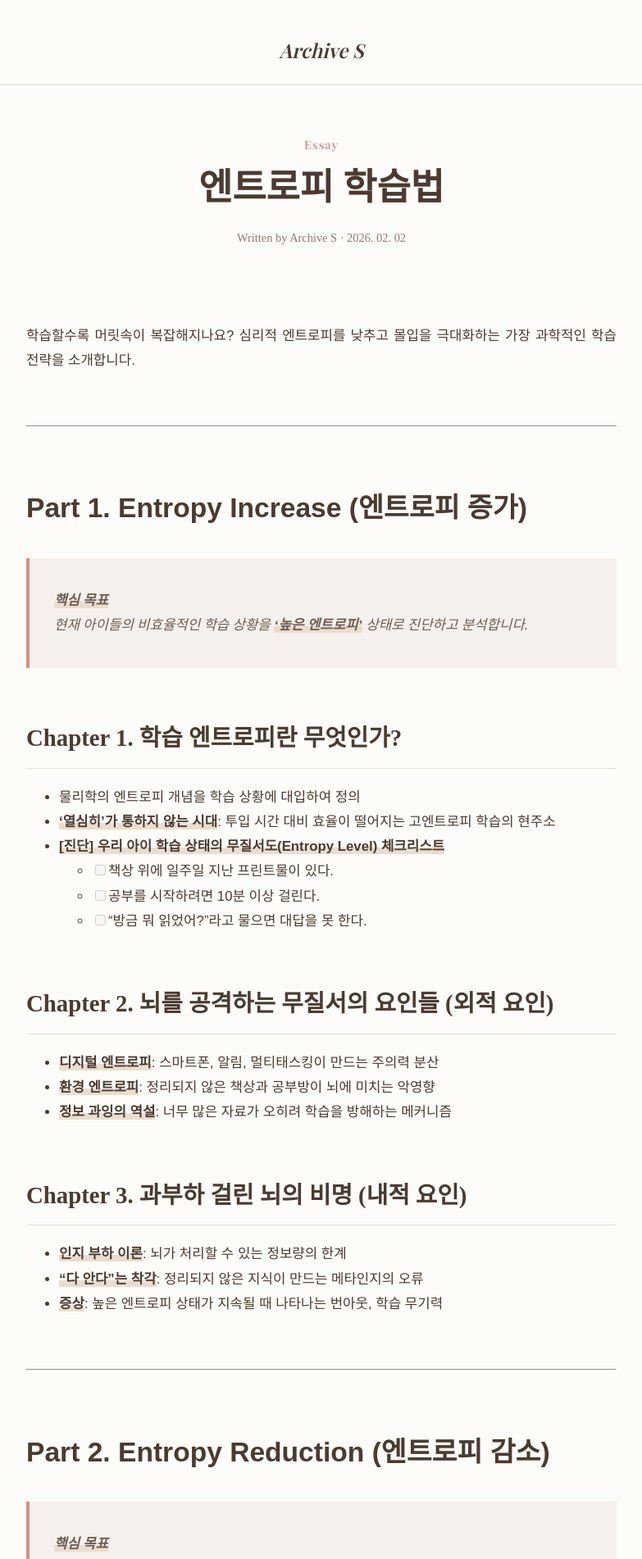
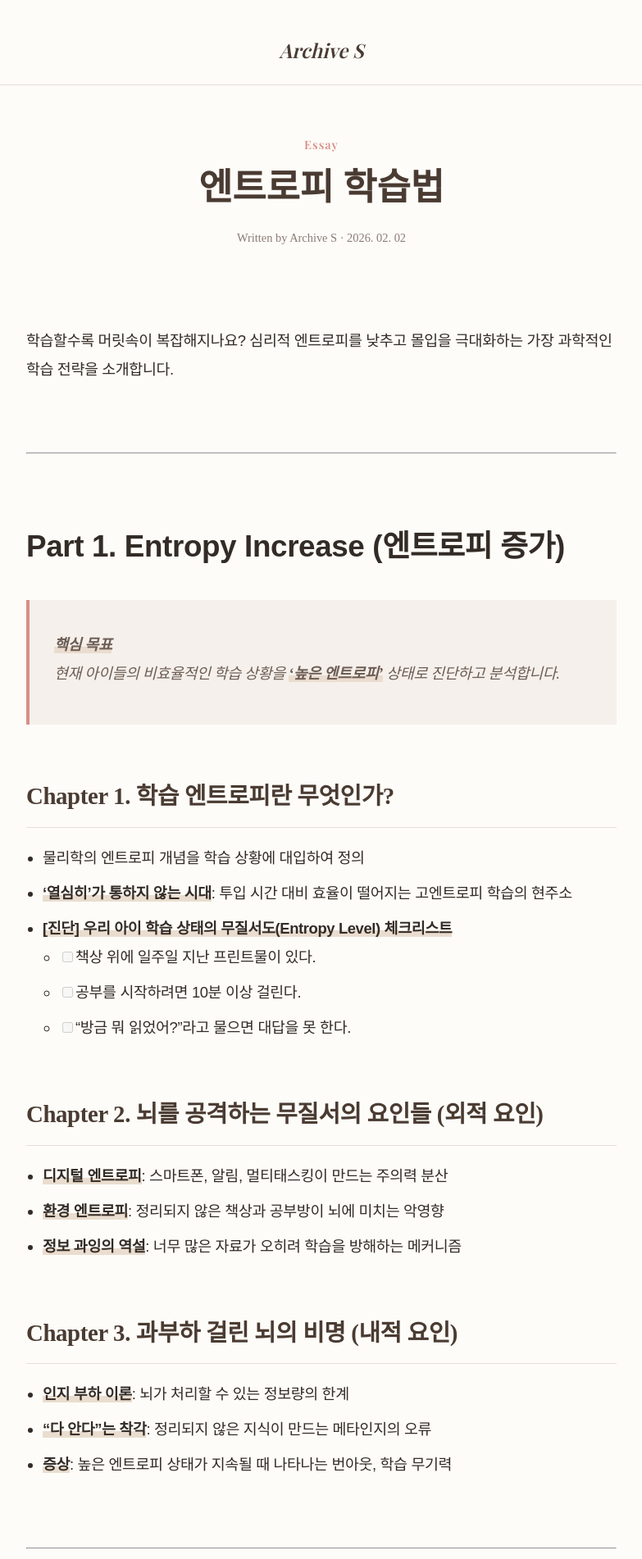
Before and after one commit to somath-edu/somath-edu.github.io, a Jekyll site: the page built from entropy.md, in a window 1280 px wide. Shown: the top 1902 px of the page at 82% size, without its empty margins (248-1031 px from the left). Built offline with Jekyll 4.4.1, drawn with Linux system fonts in a browser that asks for light colours; some web fonts are replaced.

Commit message:
Enhance content readability and styling
Improved readability of the content body by adjusting font size, alignment, line height, and color. Added margin for paragraphs and enhanced list styles.

```diff
--- a/_layouts/book.html
+++ b/_layouts/book.html
@@ -76,9 +76,19 @@
             font-family: var(--font-title);
         }
 
+        /* --- [핵심 수정] 본문 가독성 개선 --- */
         .content-body {
-            font-size: 1.05rem;
-            text-align: justify;
+            font-size: 1.15rem;       /* 글자 크기 확대 (1.05 -> 1.15) */
+            text-align: left;         /* 왼쪽 정렬로 변경 (단어 사이 벌어짐 방지) */
+            word-break: keep-all;     /* 단어 중간 줄바꿈 방지 (한글 필수!) */
+            line-height: 1.9;         /* 줄 간격 넉넉하게 */
+            color: #332b26;           /* 글자색을 더 진하게 (가독성 UP) */
+            letter-spacing: -0.02em;  /* 자간을 살짝 좁혀서 단단하게 */
+        }
+
+        /* 문단 간격 추가 */
+        .content-body p {
+            margin-bottom: 24px;
         }
 
         .content-body > p:first-of-type::first-letter {
@@ -99,6 +109,7 @@
             padding-bottom: 10px;
             border-bottom: 1px solid var(--line-color);
             color: var(--text-main);
+            word-break: keep-all;
         }
 
         .content-body h3 {
@@ -106,6 +117,7 @@
             font-size: 1.4rem;
             margin-top: 40px;
             margin-bottom: 15px;
+            word-break: keep-all;
         }
 
         .content-body blockquote {
@@ -116,6 +128,7 @@
             font-family: var(--font-title);
             font-style: italic;
             color: #6d5d55;
+            word-break: keep-all;
         }
 
         .content-body strong {
@@ -127,6 +140,15 @@
             border-radius: 8px;
             margin: 30px 0;
             box-shadow: 0 4px 10px rgba(0,0,0,0.05);
+        }
+
+        /* 리스트 스타일 개선 */
+        .content-body ul, .content-body ol {
+            margin-bottom: 24px;
+            padding-left: 20px;
+        }
+        .content-body li {
+            margin-bottom: 8px;
         }
 
         .book-footer {
```
